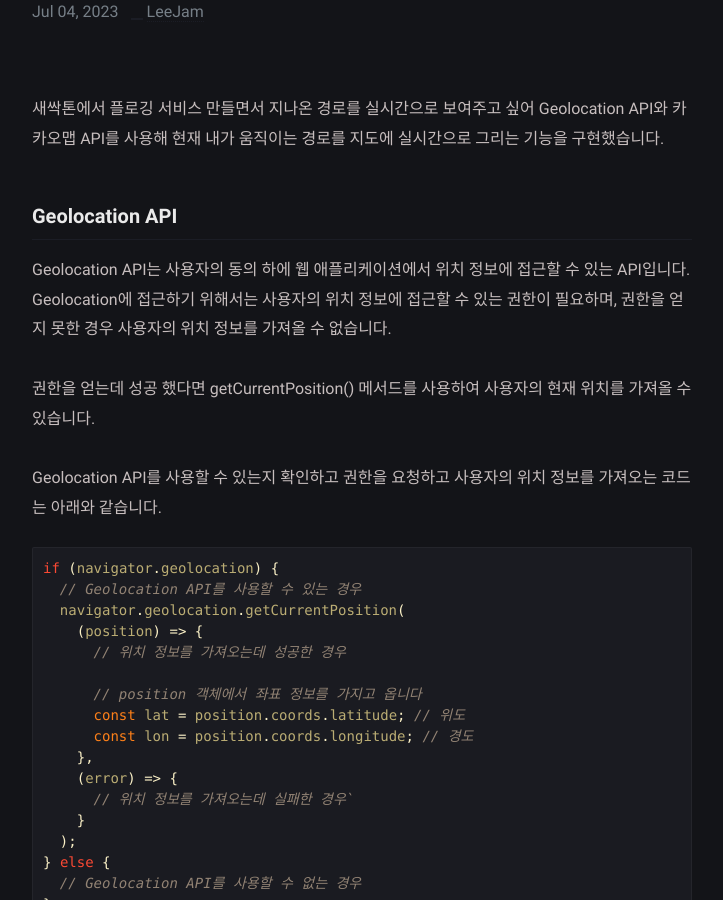
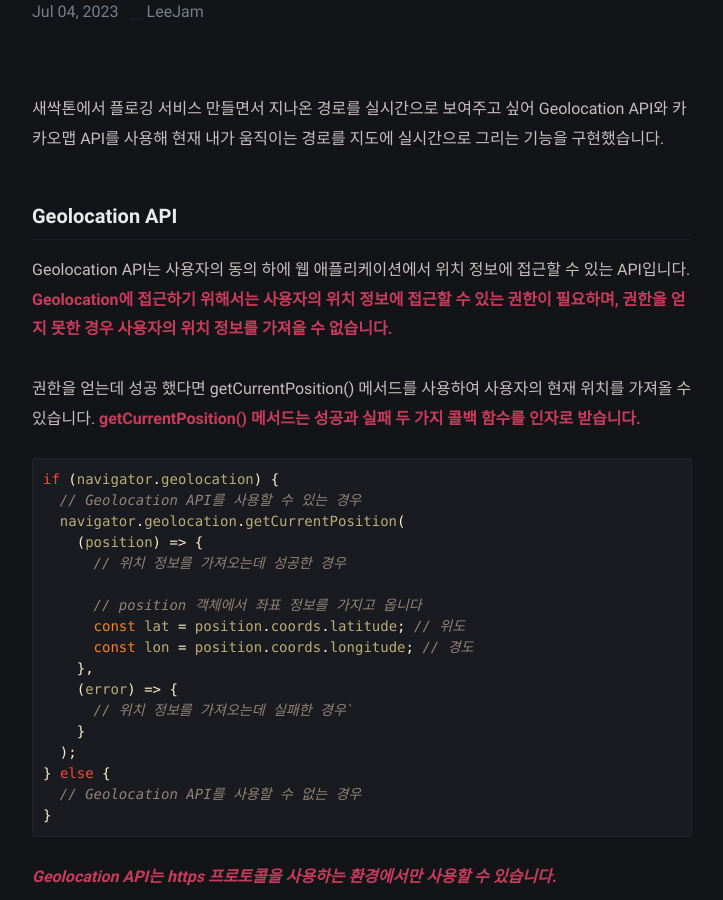
Before and after one commit to LeeJams/LeeJams.github.io, a Jekyll site: the page built from _posts/front/2023-07-04-kakaomap-line.md, in a window 1280 px wide and 900 px high, scrolled down 337 px. Shown: the whole window, without its empty margins (278-1001 px from the left). Built offline with Jekyll 4.4.1, drawn with Linux system fonts in a browser that asks for light colours; comment, search, counter and statistics services are not loaded; some of the changed text lies outside the part shown.

Commit message:
오타 수정

````diff
--- a/_posts/front/2023-07-04-kakaomap-line.md
+++ b/_posts/front/2023-07-04-kakaomap-line.md
@@ -9,11 +9,9 @@ category: ["WEB"]
 
 ### Geolocation API
 
-Geolocation API는 사용자의 동의 하에 웹 애플리케이션에서 위치 정보에 접근할 수 있는 API입니다. Geolocation에 접근하기 위해서는 사용자의 위치 정보에 접근할 수 있는 권한이 필요하며, 권한을 얻지 못한 경우 사용자의 위치 정보를 가져올 수 없습니다.
+Geolocation API는 사용자의 동의 하에 웹 애플리케이션에서 위치 정보에 접근할 수 있는 API입니다. **Geolocation에 접근하기 위해서는 사용자의 위치 정보에 접근할 수 있는 권한이 필요하며, 권한을 얻지 못한 경우 사용자의 위치 정보를 가져올 수 없습니다.**
 
-권한을 얻는데 성공 했다면 getCurrentPosition() 메서드를 사용하여 사용자의 현재 위치를 가져올 수 있습니다.
-
-Geolocation API를 사용할 수 있는지 확인하고 권한을 요청하고 사용자의 위치 정보를 가져오는 코드는 아래와 같습니다.
+권한을 얻는데 성공 했다면 getCurrentPosition() 메서드를 사용하여 사용자의 현재 위치를 가져올 수 있습니다. **getCurrentPosition() 메서드는 성공과 실패 두 가지 콜백 함수를 인자로 받습니다.**
 
 ```javascript
 if (navigator.geolocation) {
@@ -48,12 +46,13 @@ API를 이용하기 위해서는 키를 발급받고 앱을 등록해야하는
 
 ### 선 표시하기 - 기본
 
+<br />
 <center>
 <img src="../../assets/img/front/map/line.png" alt="line" />
 </center>
 _<center>선 그리기 좌표</center>_
 
-선을 표시하기 위해서는 라인에 대한 좌표 배열과 Polyline 객체를 생성해야합니다. Polyline 객체는 지도에 선을 표시할 수 있는 객체로 Polyline 객체를 생성할 때 지도 객체와 옵션을 지정해야합니다.
+**선을 표시하기 위해서는 라인에 대한 좌표 배열과 Polyline 객체를 생성해야합니다.** Polyline 객체는 지도에 선을 표시할 수 있는 객체로 Polyline 객체를 생성할 때 지도 객체와 옵션을 지정해야합니다.
 
 ```javascript
 const mapContainer = document.getElementById("map"); // 지도를 표시할 div
@@ -86,12 +85,15 @@ polyline.setMap(map);
 
 ### 실시간으로 선 표시하기 feat. React
 
+<br />
 <center>
 <img src="../../assets/img/front/map/realtime.png" alt="realtime" />
 </center>
 _<center>실시간 동선</center>_
 
-초기 진입 시에 Geolocation API을 사용할 수 있는지 확인하고 권한을 요청하는 과정을 거친 후 성공한다면 현재 위치를 기준으로 지도를 생성하고, 현재 위치를 기준으로 맵을 표시하는 코드입니다.
+이제 정말 실시간으로 동선을 그려보겠습니다.
+
+초기 진입 시에 Geolocation API을 사용할 수 있는지 확인하고 권한을 요청하는 과정을 거친 후 성공한다면 현재 위치를 기준으로 지도를 생성하고, 현재 위치를 기준으로 맵을 표시해줍니다.
 
 ```javascript
 const [map, setMap] = useState(null);
@@ -131,7 +133,7 @@ useEffect(() => {
 }, []);
 ```
 
-맵이 셋팅되면 5초마다 현재 위치를 가져오고 그 위치를 배열에 저장하여 다음 위치와 비교하여 선을 그리는 기능의 코드입니다.
+맵이 셋팅되면 5초마다 현재 위치를 가져오고 그 위치를 배열에 저장하여 다음 위치와 비교하여 선을 그려줍니다.
 
 ```javascript
 // 라인을 그리는 함수
@@ -187,6 +189,6 @@ useEffect(() => {
 
 피드백은 언제나 환영입니다. 😊
 
-[MDN - Geolocation API](https://developer.mozilla.org/ko/docs/Web/API/Geolocation_API)
-[Kakao Maps API - Home](https://apis.map.kakao.com/)
+[MDN - Geolocation API](https://developer.mozilla.org/ko/docs/Web/API/Geolocation_API){:target="\_blank"}<br />
+[Kakao Maps API - Home](https://apis.map.kakao.com/){:target="\_blank"}<br />
 [Maps API - 원, 선, 사각형, 다각형 표시하기 Sample](https://apis.map.kakao.com/web/sample/drawShape/){:target="\_blank"}
````
